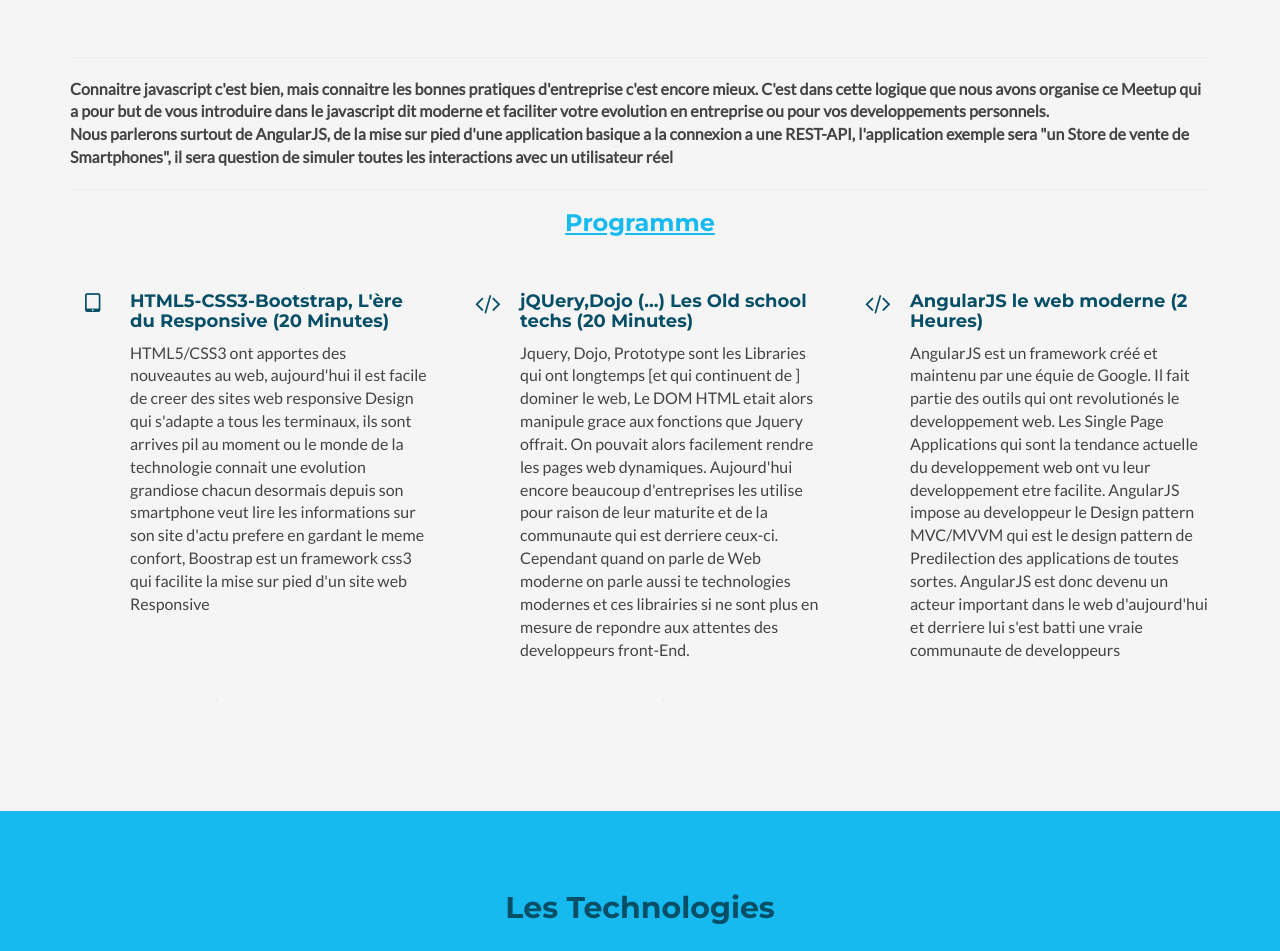
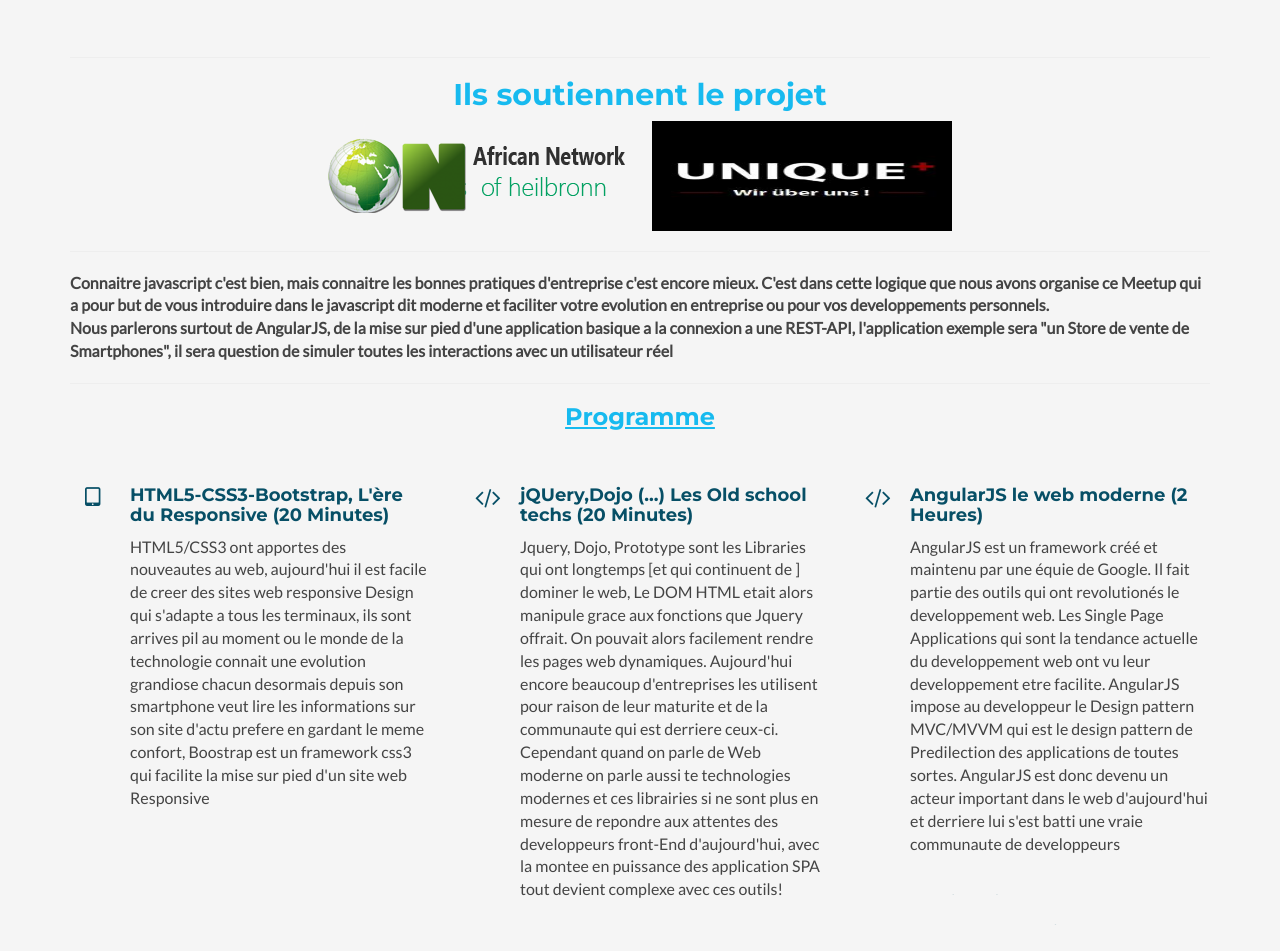
Before and after one commit to camer-dev-hn/camer-dev-hn.github.io, a plain HTML site: page index.html in a window 1280 px wide. Shown: the part 904-1855 px from the top of the page. Drawn offline with Linux system fonts and the light colour scheme.

Commit message:
Partners added Unique Plus & Afros hs heilbronn

```diff
--- a/index.html
+++ b/index.html
@@ -89,6 +89,11 @@
             <div class="container">
               <h2 class="title text-center">A propos du Meetup</h2>
               <p class="intro text-center">Le web évolue, les tendantes évoluent. Le web a connu une popularite immense qui ne cesse d'accroitre au fil du temps, et des technologies naissent  de plus en plus. Javascript se presente aujourd'hui comme la technologie au coeur du web moderne: le WEB 2.0, fini le  farfeulu code javascript qui etait ecrit dans les balises script en bas de page. Un vrai ecosysteme de developpement s'est batti autour de Javascript (js) avec notemment l'arrivee de NodeJS qui permet desormais de developper cote serveur avec Javascript.
+                <hr><center>
+                <h2>Ils soutiennent le projet </h2>
+                <img src="assets/images/logo-afro.png"  width="300" height="110" style="margin-right:20px;">
+                <img src="assets/images/uniqueplus.jpg"  width="300" height="110"/>
+              </center>
               <hr>
               <b>Connaitre javascript c'est bien, mais connaitre les bonnes pratiques d'entreprise c'est encore mieux. C'est dans cette logique que nous avons organise ce Meetup qui a pour but de vous introduire dans le javascript dit moderne et faciliter votre evolution en entreprise ou pour vos developpements personnels. <br> Nous parlerons surtout de AngularJS, de la mise sur pied d'une application basique a la connexion a une REST-API, l'application exemple sera "un Store de vente de Smartphones", il sera question de simuler toutes les interactions avec un utilisateur réel</b>
               <hr>
@@ -111,7 +116,7 @@
                 </div>
                 <div class="content">
                   <h3 class="sub-title">jQUery,Dojo (...) Les Old school techs (20 Minutes) </h3>
-                    <p>Jquery, Dojo, Prototype sont les Libraries qui ont longtemps [et qui continuent de ] dominer le web, Le DOM HTML etait alors manipule grace aux fonctions que Jquery offrait. On pouvait alors facilement rendre les pages web dynamiques. Aujourd'hui encore beaucoup d'entreprises les utilise pour raison de leur maturite et de la communaute qui est derriere ceux-ci. Cependant quand on parle de Web moderne on parle aussi te technologies modernes et ces librairies si ne sont plus en mesure de repondre aux attentes des developpeurs front-End. </p>
+                  <p>Jquery, Dojo, Prototype sont les Libraries qui ont longtemps [et qui continuent de ] dominer le web, Le DOM HTML etait alors manipule grace aux fonctions que Jquery offrait. On pouvait alors facilement rendre les pages web dynamiques. Aujourd'hui encore beaucoup d'entreprises les utilisent pour raison de leur maturite et de la communaute qui est derriere ceux-ci. Cependant quand on parle de Web moderne on parle aussi te technologies modernes et ces librairies si ne sont plus en mesure de repondre aux attentes des developpeurs front-End d'aujourd'hui, avec la montee en puissance des application SPA tout devient complexe avec ces outils! </p>
                 </div><!--//content-->
               </div><!--//item-->
               <div class="item col-md-4 col-sm-6 col-xs-12">
@@ -318,5 +323,6 @@
     <script type="text/javascript" src="assets/plugins/jquery-scrollTo/jquery.scrollTo.min.js"></script>
     <script type="text/javascript" src="assets/plugins/prism/prism.js"></script>
     <script type="text/javascript" src="assets/js/main.js"></script>
+
   </body>
   </html>
```
Also changed, not shown: assets/images/logo-afro.png (added), assets/images/uniqueplus.jpg (added). Lines whose indentation alone changed are shown as unchanged.
